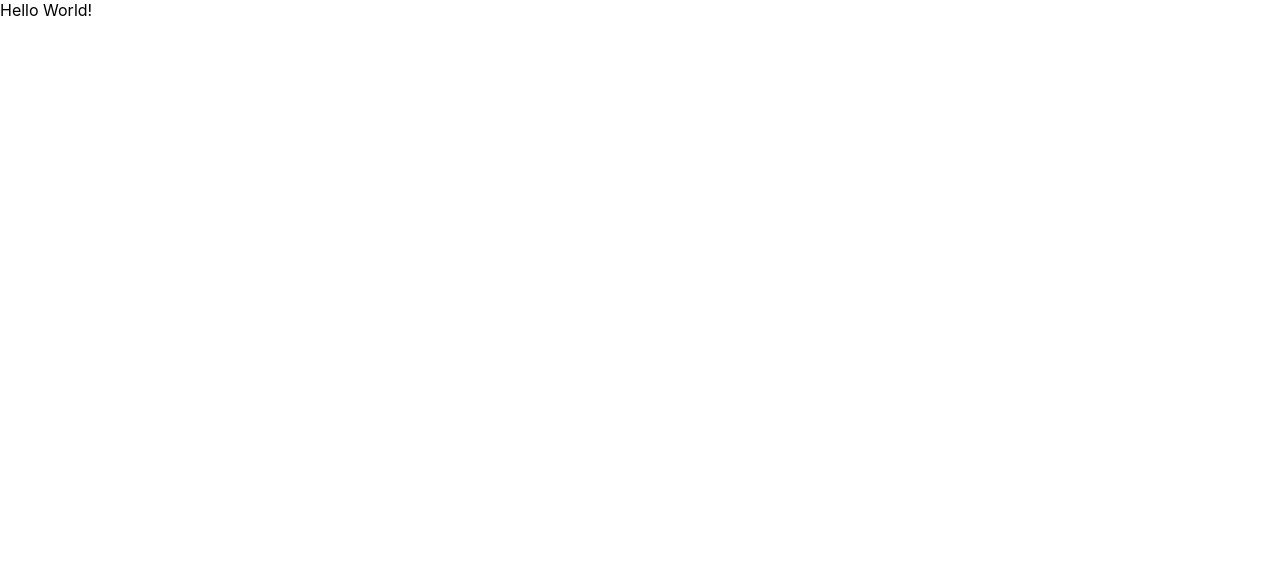
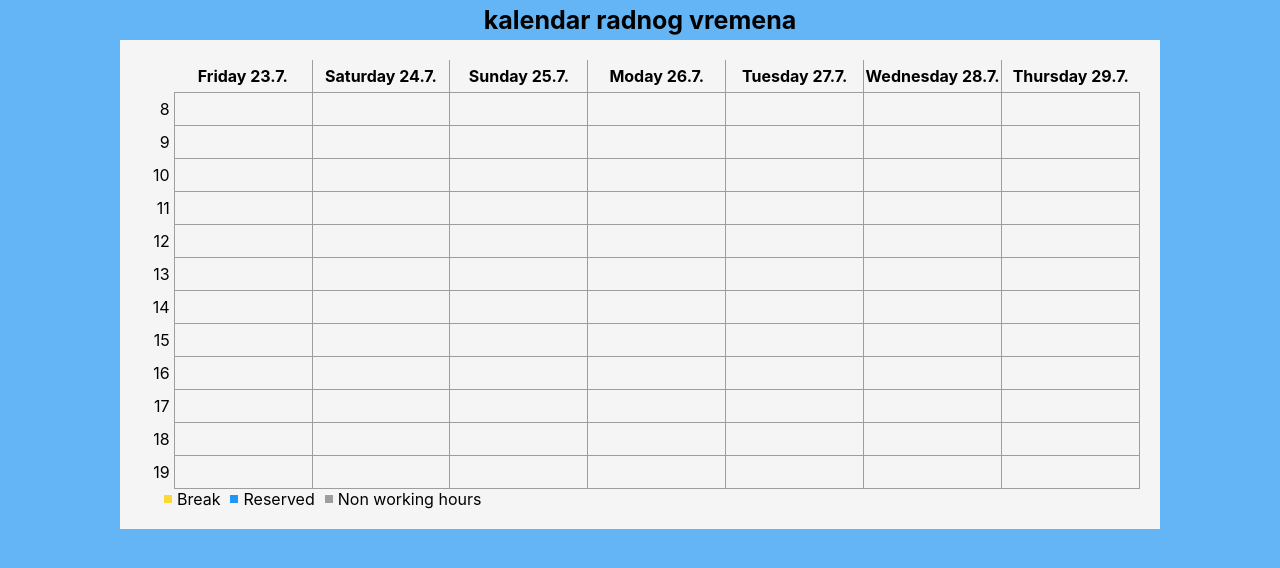
Before and after one commit to ptrutanic/reservations-calendar, a React (Create React App) app: page / in a window 1280 px wide. Shown: the top 568 px of the page. Built offline with nearby package versions, Linux system fonts and the light colour scheme.

Commit message:
Added calendar table

```diff
--- a/src/App.scss
+++ b/src/App.scss
@@ -1,2 +1,93 @@
-.app-container {
+$background-blue: #64b5f6;
+$background-grey: #f5f5f5;
+$cell-border-grey: #9e9e9e;
+
+$reserved-blue: #2196f3;
+$break-yellow: #fdd835;
+$non-working-hours-gray: #9e9e9e;
+
+html {
+    background: $background-blue;
 }
+
+.app {
+    &-container {
+        display: flex;
+        flex-direction: column;
+        margin: 0 10px;
+    }
+
+    &-title {
+        text-align: center;
+        font-size: 25px;
+        margin: 5px;
+    }
+}
+
+.calendar {
+    &-container {
+        display: flex;
+        justify-content: center;
+    }
+
+    &-body {
+        width: 1000px;
+        background: $background-grey;
+        border-collapse: collapse;
+
+        th {
+            height: 30px;
+        }
+    }
+
+    &-cell {
+        width: 100px;
+    }
+
+    &-border {
+        border: 1px solid $cell-border-grey;
+
+        &-left {
+            border-left: 1px solid $cell-border-grey;
+        }
+    }
+
+    &-wrapper {
+        padding: 20px;
+        background: $background-grey;
+    }
+
+    &-hours {
+        width: 20px;
+        text-align: right;
+        padding-right: 4px;
+    }
+
+    &-legend {
+        display: flex;
+
+        &-item {
+            display: flex;
+            align-items: center;
+            margin-right: 10px;
+        }
+
+        &-color {
+            width: 8px;
+            height: 8px;
+            margin-right: 5px;
+
+            &.reserved {
+                background-color: $reserved-blue;
+            }
+
+            &.break {
+                background-color: $break-yellow;
+            }
+
+            &.nonWorking {
+                background-color: $non-working-hours-gray;
+            }
+        }
+    }
+}
--- a/src/App.tsx
+++ b/src/App.tsx
@@ -1,10 +1,14 @@
 import React from 'react';
 import './App.scss';
+import Calendar from './components/Calendar';
 
 function App() {
   return (
     <div className="app-container">
-      Hello World!
+      <h1 className="app-title">
+        kalendar radnog vremena
+      </h1>
+      <Calendar></Calendar>
     </div>
   );
 }
--- /dev/null
+++ b/src/components/Calendar.tsx
@@ -0,0 +1,57 @@
+import React from 'react';
+import { daysOfWeek, workHours } from '../utils/Constants';
+import CalendarLegend from './CalendarLegend';
+
+function Calendar() {
+  const getWeekDates = () => {
+    const today = new Date();
+    const nextDay = new Date(today);
+    nextDay.setDate(nextDay.getDate() + 1);
+    var days: Date[] = [];
+
+    for (var i = 0; i < 7; i++) {
+        var currentDate = new Date();
+        currentDate.setDate(nextDay.getDate() + i);
+        days.push(currentDate);
+    }
+
+    return days;
+  }
+
+  const getWorkHours = () => {
+    var hours: number[] = [];
+    for (var hour = workHours.startHour; hour <= workHours.endHour; hour++) {
+      hours.push(hour);
+    }
+    return hours;
+  }
+
+  return (
+    <div className="calendar-container">
+      <div className="calendar-wrapper">
+        <table className="calendar-body">
+          <tr>
+            <th className="calendar-hours"></th>
+            {getWeekDates().map((day: Date, index: number) =>
+              <th key={index} className={`calendar-cell ${index !== 0 ? "calendar-border-left" : ''}`}>
+                {`${daysOfWeek[day.getDay()]} ${day.getDate()}.${day.getMonth() + 1}.`}
+              </th>
+            )}
+          </tr>
+          {getWorkHours().map((hour: number, index: number) =>
+            <tr key={index}>
+              <td className="calendar-hours">{hour}</td>
+              {getWeekDates().map((day: Date, index: number) =>
+                <th key={index} className="calendar-cell calendar-border">
+                </th>
+              )}
+            </tr>
+          )}
+        </table>
+        <CalendarLegend/>
+      </div>
+    </div>
+  );
+}
+
+export default Calendar;
--- /dev/null
+++ b/src/components/CalendarLegend.tsx
@@ -0,0 +1,23 @@
+import React from 'react';
+
+function CalendarLegend() {
+  return (
+    <div className="calendar-legend">
+      <div className="calendar-hours"></div>
+      <div className="calendar-legend-item">
+        <div className="calendar-legend-color break"></div>
+        Break
+      </div>
+      <div className="calendar-legend-item">
+        <div className="calendar-legend-color reserved"></div>
+        Reserved
+      </div>
+      <div className="calendar-legend-item">
+        <div className="calendar-legend-color nonWorking"></div>
+        Non working hours
+      </div>
+  </div>
+  );
+}
+
+export default CalendarLegend;
--- /dev/null
+++ b/src/utils/Constants.ts
@@ -0,0 +1,25 @@
+export const daysOfWeek = [
+    "Sunday",
+    "Moday",
+    "Tuesday",
+    "Wednesday",
+    "Thursday",
+    "Friday",
+    "Saturday"
+];
+
+export const workHours = {
+    startHour: 8,
+    endHour: 19
+}
+
+export const breakHours = {
+    morning: {
+        start: 11,
+        end: 11.5
+    },
+    afternoon: {
+        start: 16,
+        end: 16.5
+    }
+}
```
